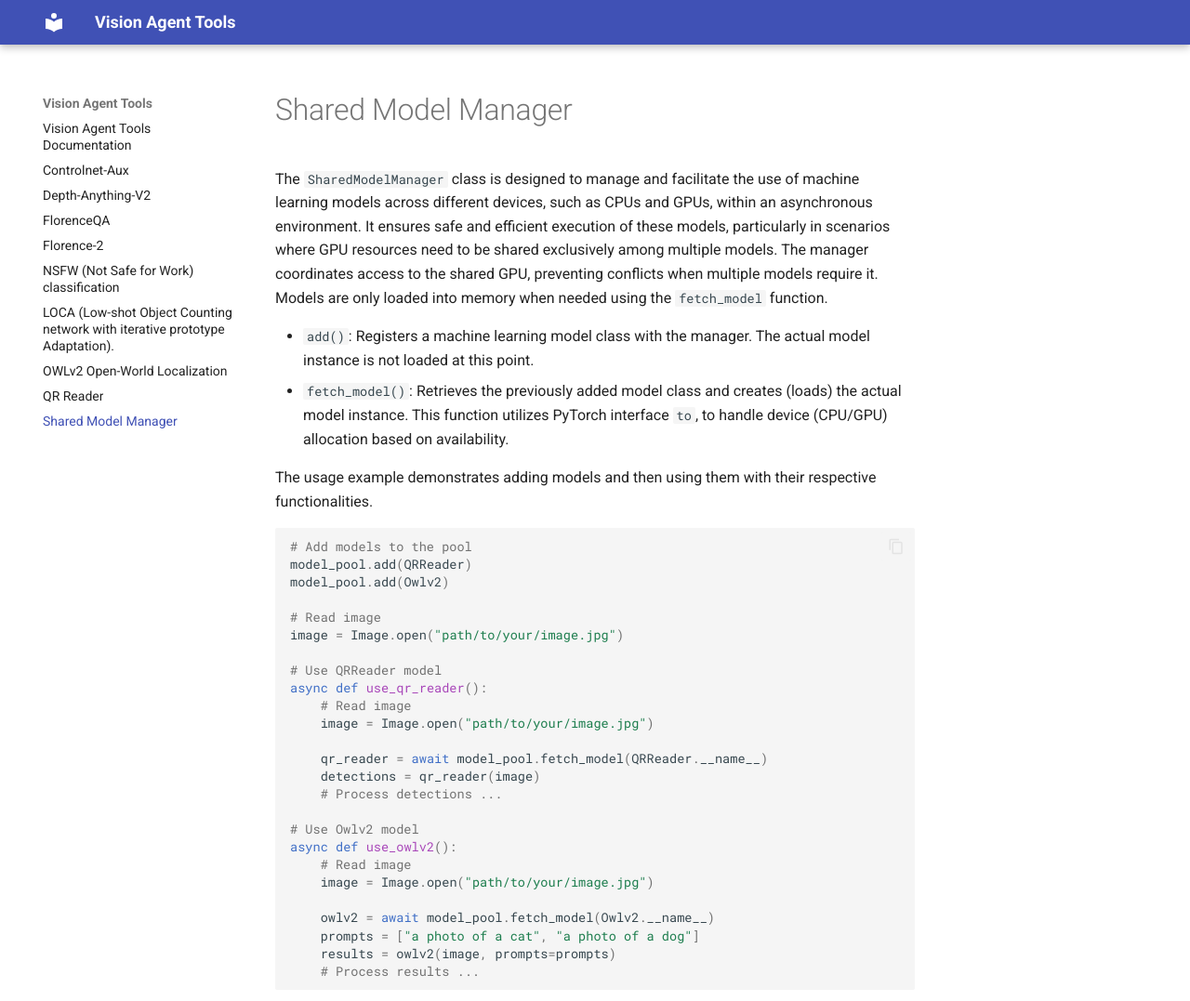
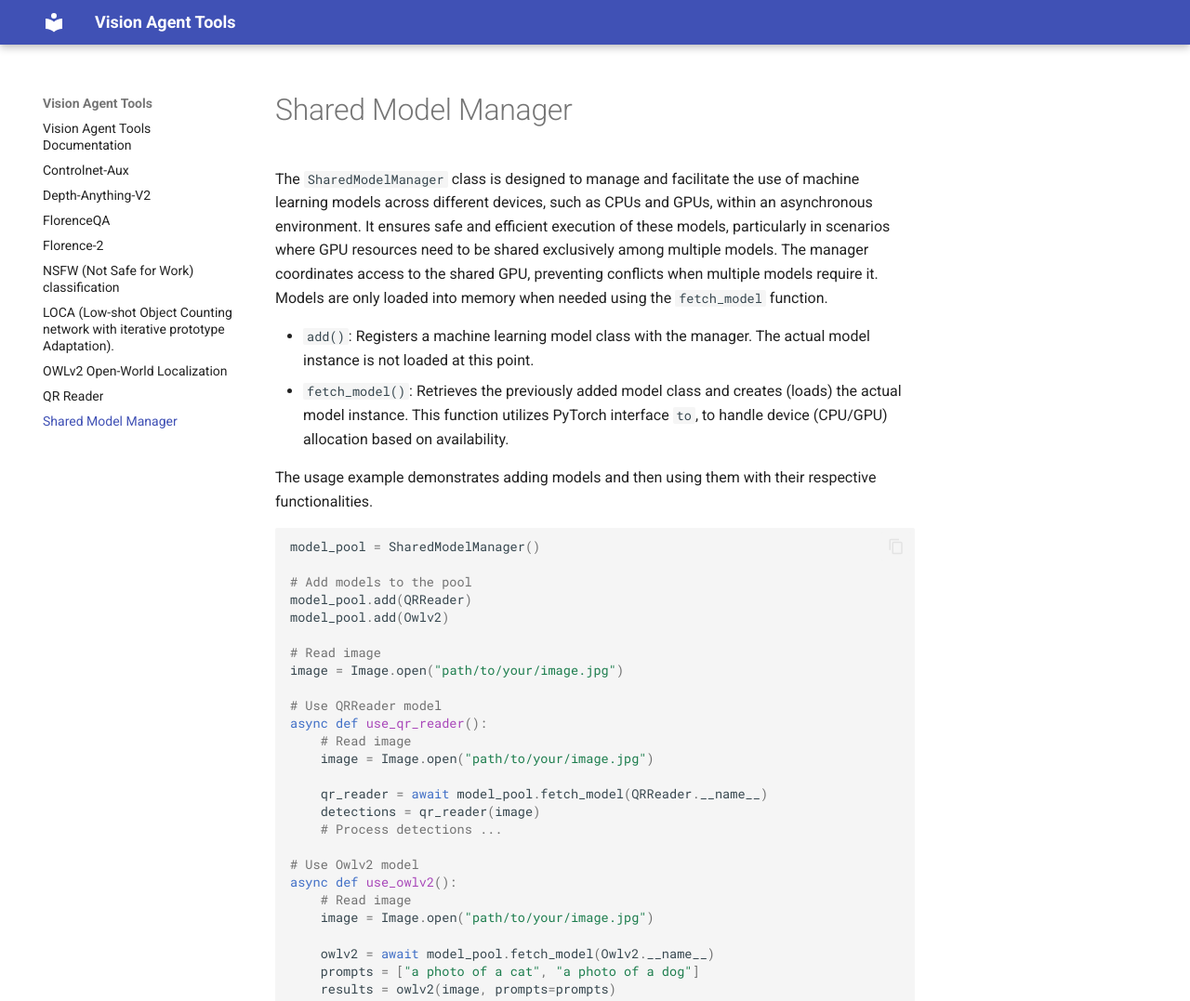
Before and after one commit to landing-ai/vision-agent-tools, an MkDocs documentation site: the page built from docs/shared_model_manager.md, in a window 1280 px wide and 1288 px high, cut to the strip 0-1077 px from the top of the window. Shown: the whole strip at 93% size. Built offline with MkDocs 1.6.1 and Material for MkDocs 9.7.7, drawn with Linux system fonts in a browser that asks for light colours.

Commit message:
added initialization in docs

````diff
--- a/docs/shared_model_manager.md
+++ b/docs/shared_model_manager.md
@@ -13,6 +13,8 @@ The usage example demonstrates adding models and then using them with their resp
 
 
 ```python
+model_pool = SharedModelManager()
+
 # Add models to the pool
 model_pool.add(QRReader)
 model_pool.add(Owlv2)
````
